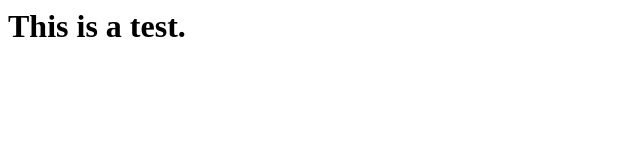
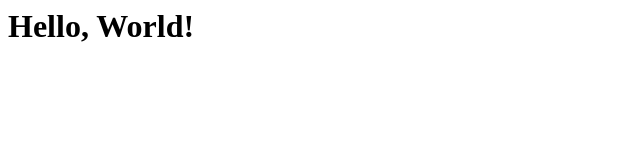
Before and after one commit to PlatonicPoohBear/PlatonicPoohBear.github.io, a plain HTML site: page index.html in a window 1280 px wide. Shown: the whole page, without its empty margins (0-640 px from the left). Drawn offline with Linux system fonts and the light colour scheme.

Commit message:
added hello world page

```diff
--- a/index.html
+++ b/index.html
@@ -1,8 +1,8 @@
 <html>
 <head>
-	<title>Test</title>
+	<title>Hello, World!</title>
 </head>
 <body>
-	<h1>This is a test.</h1>
+	<h1>Hello, World!</h1>
 </body>
 </html>
```
